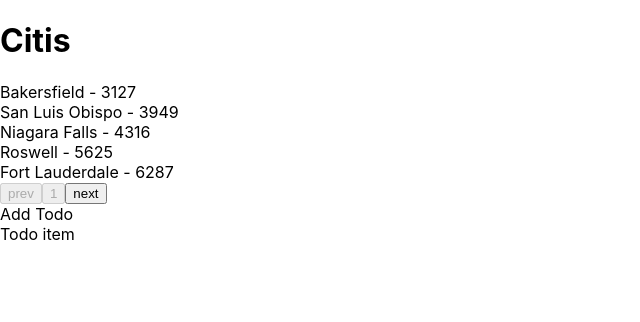
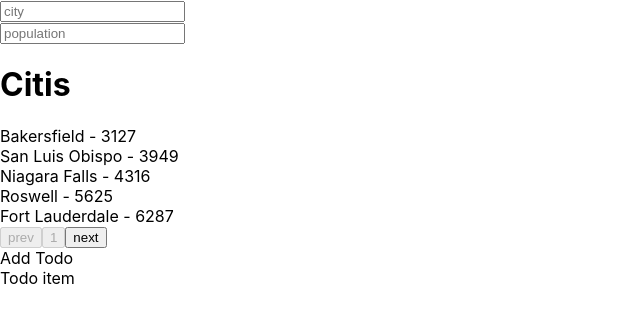
Before and after one commit to rahulrwt09/AdvanceReact, a React (Create React App) app: page / in a window 1280 px wide. Shown: the top 322 px of the page, without its empty margins (0-640 px from the left). Built offline with nearby package versions, Linux system fonts and the light colour scheme; data requests are answered from the project's data file.

Commit message:
create add city and take value vfrom user

```diff
--- a/db.json
+++ b/db.json
@@ -1,11 +1,5 @@
 {
-  "todos": [
-    {
-      "id": 1,
-      "title": "learn axios",
-      "status": false
-    }
-  ],
+
 
   "cities": [
     {
--- a/package.json
+++ b/package.json
@@ -34,5 +34,8 @@
       "last 1 firefox version",
       "last 1 safari version"
     ]
+  },
+  "devDependencies": {
+    "json-server": "^0.17.3"
   }
 }
--- /dev/null
+++ b/src/Citi/Addcity.jsx
@@ -0,0 +1,41 @@
+import { useState } from "react";
+
+function Addcity(){
+    //name , population coun try
+    const [formState, setForm]=useState({
+        name:"",
+        population:"",
+        country:"india"
+    });
+    const handelChange=(e)=>{
+     setForm({...formState, [e.target.name]:e.target.value});
+     console.log(formState);
+    };
+    return (
+        <>
+        <form>
+            <div>
+                <input name='name'
+                type="text"
+                value={formState.name}
+                onChange={handelChange}
+                placeholder="city"
+                />
+             </div>
+
+            <div>
+                <input
+                name="population"
+                type="number"
+                value={formState.population}
+                onChange={handelChange}
+                placeholder="population"
+
+
+                />
+            </div>
+        </form>
+        </>
+    );
+}
+export default Addcity;
--- a/src/Citi/City.jsx
+++ b/src/Citi/City.jsx
@@ -1,5 +1,6 @@
 import {useState, useEffect} from "react";
 import getCities from "./api";
+import Addcity from "./Addcity";
 
 function Citi() {
     const[data, setData]=useState([]);
@@ -22,6 +23,7 @@ const handelpagechange= (val)=>{
 return (
     <>
       <div>
+        <Addcity/>
          <h1>Citis</h1>
          {/* {data.map((city)=>{
             console.log(city.name);
```
Also changed, not shown: 1 other file (tests, documents, lock files or other folders).
